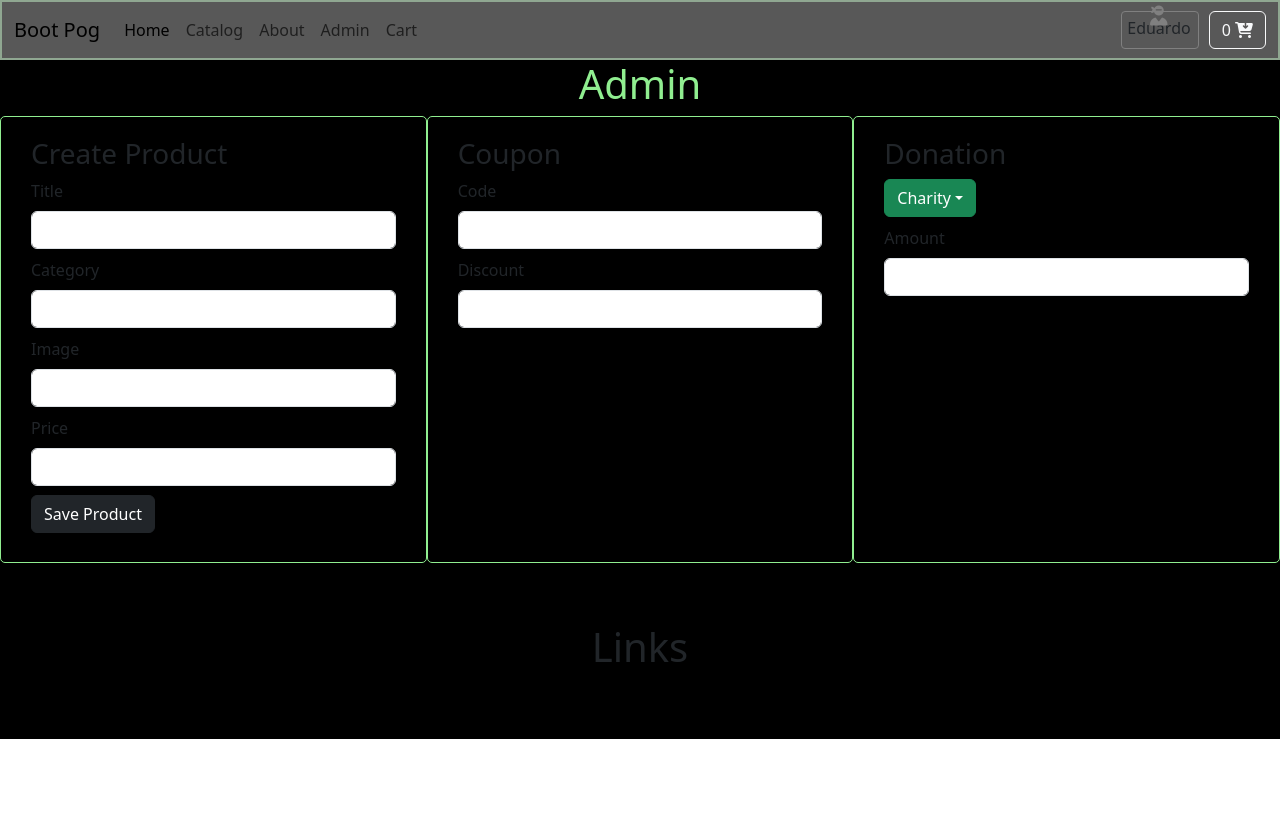
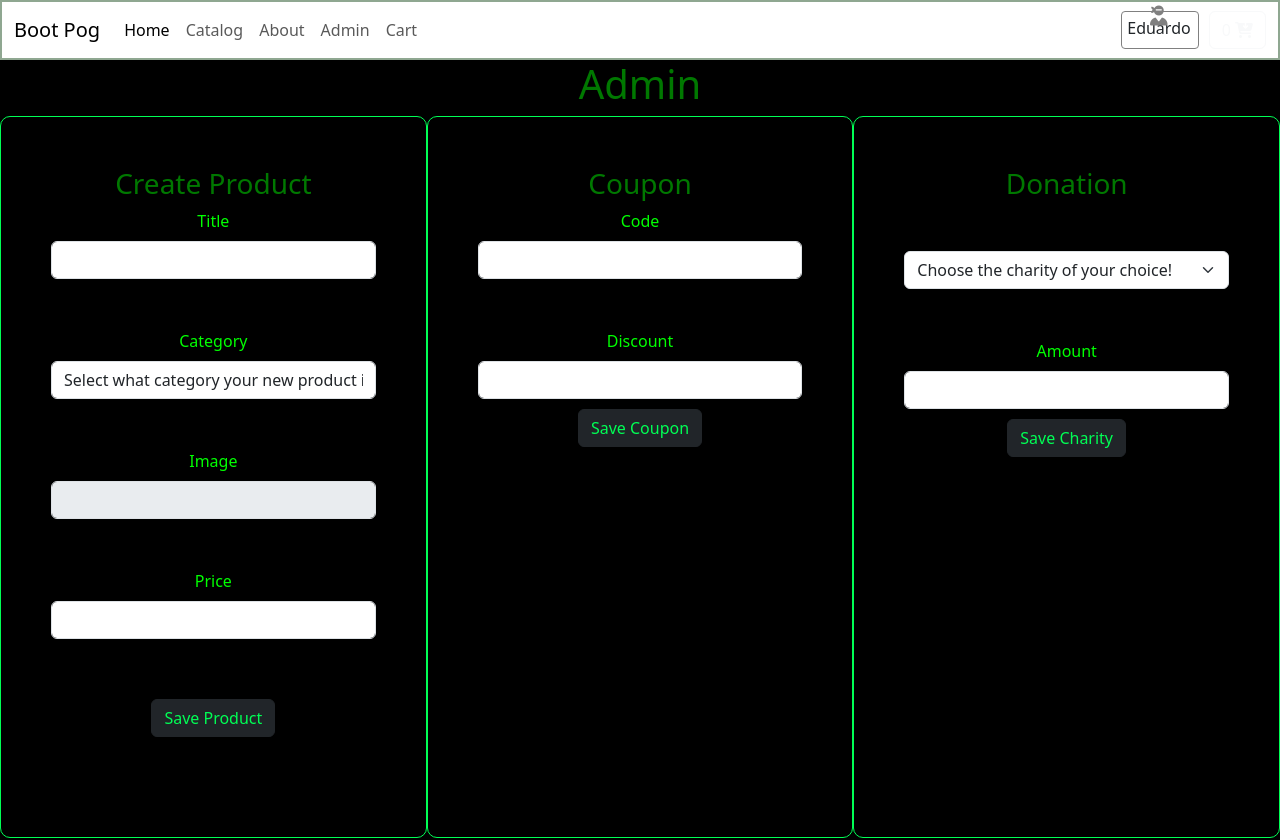
Before and after one commit to EduRodgz/reactStore_ch40, a React (Create React App) app: page /admin in a window 1280 px wide. Shown: the top 840 px of the page. Before the commit the page ends 800 px from the top, so only its background shows below. Built offline with nearby package versions, Linux system fonts and the light colour scheme.

Commit message:
saturday commit

```diff
--- a/src/App.css
+++ b/src/App.css
@@ -36,3 +36,7 @@
     transform: rotate(360deg);
   }
 }
+.page{
+  min-height: calc(100vh - 237px);
+  background-color: black;
+}
--- a/src/components/cartProduct.css
+++ b/src/components/cartProduct.css
@@ -1,5 +1,5 @@
 .cart-product{
-    color: grey;
+    color: black;
     display: flex;
     height: 90px;
     width: 100%;
--- a/src/components/footer.css
+++ b/src/components/footer.css
@@ -1,5 +1,6 @@
 .footer{
     background-color: rgb(0, 0, 0);
     padding: 60px;
+    color: darkgreen;
 
 }
--- a/src/components/home.jsx
+++ b/src/components/home.jsx
@@ -2,7 +2,7 @@ import './home.css';
 
 function Home(){
     return (
-        <div className='home'>
+        <div className='home page'>
             <h1>Why you should buy from us!</h1>
             <h5>Originating from Texas, we believe in strong American and patriotic values since 1998.</h5>
         </div>
--- a/src/components/navbar.css
+++ b/src/components/navbar.css
@@ -1,8 +1,9 @@
 .navbar{
     font: rgb(40, 128, 76);
     border: 2px solid rgb(143, 167, 145);
-    background-color: rgb(88, 88, 88);
+    background-color: black(88, 88, 88);
     text-align: center;
+
 }
 
 .navbar .user-info{
--- a/src/pages/admin.css
+++ b/src/pages/admin.css
@@ -1,25 +1,42 @@
 .admin  {
     background-color: black;
+
 }
+
 .admin h1{
-    color: lightgreen;
+    color: rgb(0, 120, 0);
     text-align: center;
 }
 .admin .forms-container{
     display: flex;
+
 }
 .admin .form{
     flex: 1;
-    max-width: 500px;
-    border: 1px solid lightgreen;
-    padding: 20px 30px;
-    border-radius: 5px;
-    text-align: left;
+    max-width: 700px;
+    border: 1px solid rgb(0, 255, 85);
+    padding: 50px;
+    border-radius: 10px;
+    text-align: center;
+
 }
 .admin .form div{
-    margin-bottom: 9px;
+    margin-bottom: 50px;
 }
 
 .admin .form .h3{
     color: darkgreen;
 }
+.admin .form-select{
+    margin-top: 50px;
+}
+.admin .output{
+    color: rgb(0, 255, 0);
+}
+.admin .output-title{
+    color: rgb(0, 120, 0);
+}
+.admin .output-save{
+    margin-top: 10px;
+    color: rgb(0, 255, 85);
+}
--- a/src/pages/admin.jsx
+++ b/src/pages/admin.jsx
@@ -1,61 +1,191 @@
 import "./admin.css";
+import { useState } from 'react';
+
 
 function Admin() {
-  return (
+  const[product, setProduct] = useState({});//go to globalstate for example how to make global variable
+  const[coupon, setCoupon] = useState({});
+  const[donation, setDonation] = useState({});
+
+  const[allProducts, setAllProducts] = useState([]);
+  const[allCoupons, setAllCoupons] = useState([]);
+  const[allDonations, setAllDonations] = useState([]);
+
+
+
+  function handleSaveProduct(){
+    console.log(product);
+
+    let copy = [...allProducts];
+    copy.push(product);
+    setAllProducts(copy);
+  }
+
+  function productChange(e) {
+    const value = e.target.value;
+    const name = e.target.name;
+
+    let copy = {...product};
+    copy[name] = value;
+    setProduct(copy);
+
+  }
+
+  function handleSaveCoupon(){
+    console.log(coupon);
+
+    let copy = [...allCoupons];
+    copy.push(coupon);
+    setAllCoupons(copy);
+  }
+
+  function productCoupon(e) {
+    const value = e.target.value;
+    const name = e.target.name;
+
+    let copy = {...coupon};
+    copy[name] = value;
+    setCoupon(copy);
+  }
+
+  function handleSaveDonation(){
+    console.log(donation);
+
+    let copy = [...allDonations];
+    copy.push(donation);
+    setAllDonations(copy);
+  }
+  function productDonation(e) {
+    const value = e.target.value;
+    const name = e.target.name;
+
+    let copy = {...donation};
+    copy[name] = value;
+    setDonation(copy);
+  }
+
+  return(
+
     <div className="admin">
       <h1>Admin</h1>
       <div className="forms-container">
-        <div className="form">
+        <div className="form output-title">
           <h3>Create Product</h3>
           <div>
-            <label className="form-label">Title</label>
-            <input type="text" className="form-control" />
+            <label className="form-label output">Title</label>
+            <input
+
+              type="text"
+              onChange={productChange}
+              name="title"
+              className="form-control"
+            />
           </div>
           <div>
-            <label className="form-label">Category</label>
-            <input type="text" className="form-control" />
+            <label className="form-label output ">Category</label>
+            <select
+              class="form-select"
+              aria-label="Small select example"
+              onChange={productChange}
+              name="category"
+              className="form-control"
+            >
+              <option selected>Select what category your new product is please!</option>
+              <option value="Boots">Boots</option>
+            <option value="Cover">Cover</option>
+            <option value="Blouse">Blouse</option>
+            <option value="Boot Band">Band</option>
+            <option value="Underwear">Skivvy Shirt and Shorts</option>
+            <option value="Socks">Socks</option>
+            <option value="Trousers">Trousers</option>
+            </select>
+
           </div>
           <div>
-            <label className="form-label">Image</label>
-            <input type="text" className="form-control" />
+            <label className="form-label output ">Image</label>
+            <input
+            value= "" disabled
+              type="text"
+              onChange={productChange}
+              name="image"
+              className="form-control"
+            />
           </div>
           <div>
-            <label className="form-label">Price</label>
-            <input type="text" className="form-control" />
+            <label className="form-label output">Price</label>
+            <input
+              type="number"
+              onChange={productChange}
+              name="price"
+              className="form-control"
+            />
           </div>
           <div>
-            <button className="btn btn-dark">Save Product</button>
+            <button onClick={handleSaveProduct} className="btn btn-dark output-save">
+              Save Product
+            </button>
           </div>
+
+          <ul>
+            {allProducts.map(prod => (<li key={prod.title} className="output" >{prod.title} - ${prod.price} </li>))}
+          </ul>
+
         </div>
-        <div className="form">
+        <div className="form output-title">
           <h3>Coupon</h3>
 
           <div>
-            <label className="form-label">Code</label>
-            <input type="text" className="form-control" />
+            <label className="form-label output">Code</label>
+            <input
+              type="text"
+              onChange={productCoupon}
+              name="code"
+              className="form-control"
+            />
           </div>
-          <label className="form-label">Discount</label>
-          <input type="text" className="form-control" />
+          <label className="form-label output">Discount</label>
+          <input
+            type="number"
+            onChange={productCoupon}
+            name="discount"
+            className="form-control"
+          />
+          <button onClick={handleSaveCoupon} className="btn btn-dark output-save">
+            Save Coupon
+          </button>
+          <ul>
+            {allCoupons.map((c) => (<li key={c.code} className="output">{c.code} - ${c.discount} </li>))}
+          </ul>
         </div>
+
         <div className="form">
-          <h3>Donation</h3>
-          <div class="dropdown">
-  <button class="btn btn-success dropdown-toggle" type="button" data-bs-toggle="dropdown" aria-expanded="false">
-    Charity
-  </button>
-  <ul class="dropdown-menu dropdown-menu-dark">
-    <li><a class="dropdown-item" href="#">Army</a></li>
-    <li><a class="dropdown-item" href="#">Marines</a></li>
-    <li><a class="dropdown-item" href="#">Navy</a></li>
-    <li><a class="dropdown-item" href="#">Air Force</a></li>
-    <li><a class="dropdown-item" href="#">Space Force</a></li>
-  </ul>
-</div>
-        <div>
-    <label className="form-label">Amount</label>
-    <input type="number" className="form-control"/>
+          <div className="select-form output-title">
+            <h3>Donation</h3>
+            <select
+              class="form-select"
+              aria-label="Small select example"
+              onChange={productDonation}
+              name="donation"
+            >
+              <option selected>Choose the charity of your choice!</option>
+              <option value="Army">Army</option>
+              <option value="Marines">Marines</option>
+              <option value="Air Force">Air Foce</option>
+              <option value="Navy">Navy</option>
+              <option value="Space Force">Space Foce</option>
+            </select>
+          </div>
+          <div>
+            <label className="form-label output">Amount</label>
+            <input type="number" className="form-control" onChange={productDonation} name="amount"/>
+            <button onClick={handleSaveDonation} className="btn btn-dark output-save">
+              Save Charity
+            </button>
+            <ul>
+            {allDonations.map((d) => (<li key={d.donation} className="output">{d.donation} - ${d.amount} </li>))}
+          </ul>
+          </div>
         </div>
-</div>
       </div>
     </div>
   );
```
